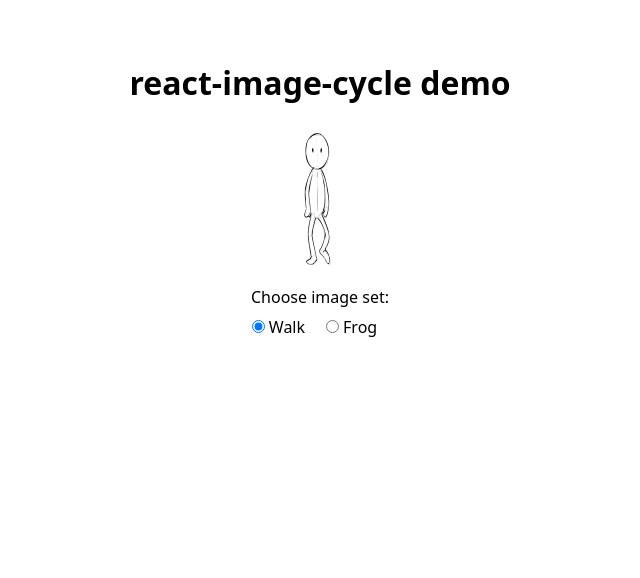
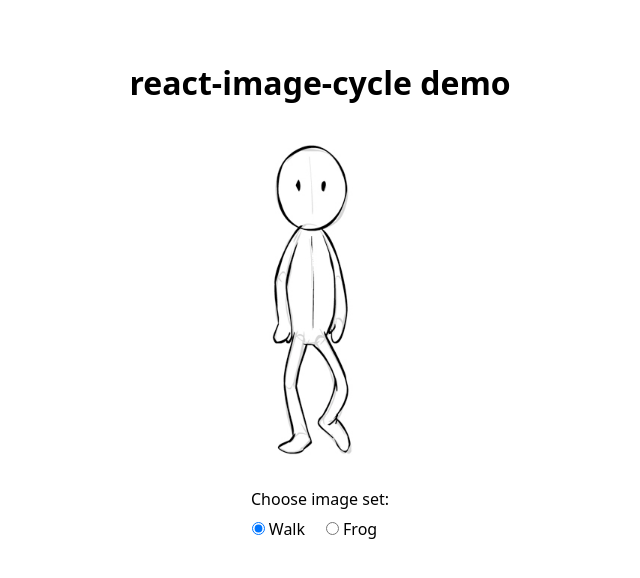
Before and after one commit to bravotango/react-image-cycle, a React (Vite) app: page / in a window 1280 px wide. Shown: the top 578 px of the page, without its empty margins (320-960 px from the left). Built offline with nearby package versions, Linux system fonts and the light colour scheme.

Commit message:
Updated height and width features

```diff
--- a/demo/App.tsx
+++ b/demo/App.tsx
@@ -32,8 +32,7 @@ export default function App() {
       <ImageCycle
         images={images}
         interval={200}
-        width={150}
-        height={150}
+        width={450}
         showFrameDots={true}
         className="bg-pink"
         fadeInOut={false}
--- a/package.json
+++ b/package.json
@@ -1,6 +1,6 @@
 {
   "name": "@bravotango/react-image-cycle",
-  "version": "1.0.0",
+  "version": "1.0.1",
   "description": "A simple React component to cycle through image sequences for animations.",
   "author": "Brian Tracy",
   "license": "MIT",
--- a/src/ImageCycle.tsx
+++ b/src/ImageCycle.tsx
@@ -4,7 +4,6 @@ export interface ImageCycleProps {
   images: string[];
   interval?: number;
   width?: number;
-  height?: number;
   showFrameDots?: boolean;
   className?: string;
   fadeInOut?: boolean;
@@ -14,7 +13,6 @@ export const ImageCycle = ({
   images,
   interval = 1000,
   width = 150,
-  height = 150,
   showFrameDots = false,
   className,
   fadeInOut = false,
@@ -56,12 +54,12 @@ export const ImageCycle = ({
     >
       <img
         src={images[currentIndex]}
-        width={width}
-        height={height}
         alt={`frame ${currentIndex}`}
         className={className}
         style={{
           display: "block",
+          width,
+          height: "auto",
           opacity,
           transition:
             fadeDuration > 0
--- a/tsconfig.json
+++ b/tsconfig.json
@@ -13,6 +13,7 @@
     "moduleDetection": "force",
 
     "noEmit": false,
+    "rootDir": "./src",
     "outDir": "dist",
     "declaration": true,
     "declarationDir": "dist",
```
